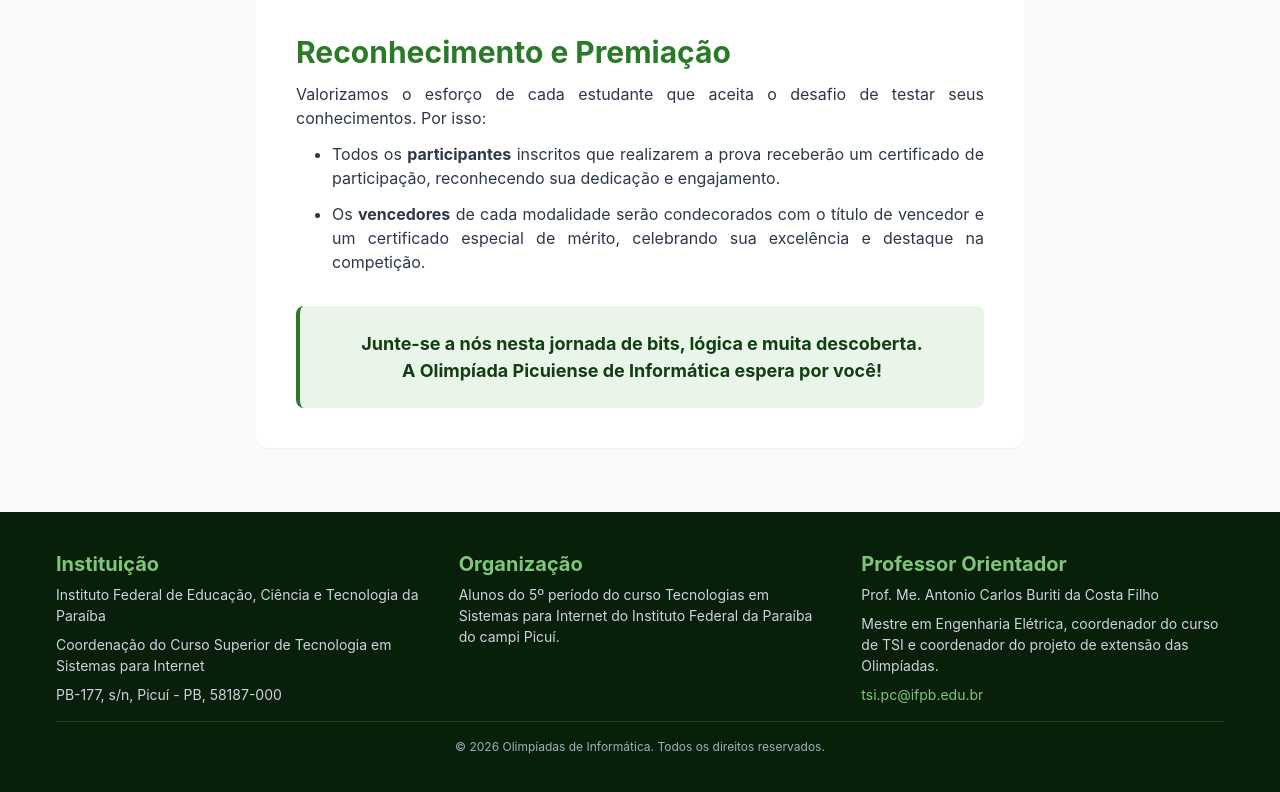
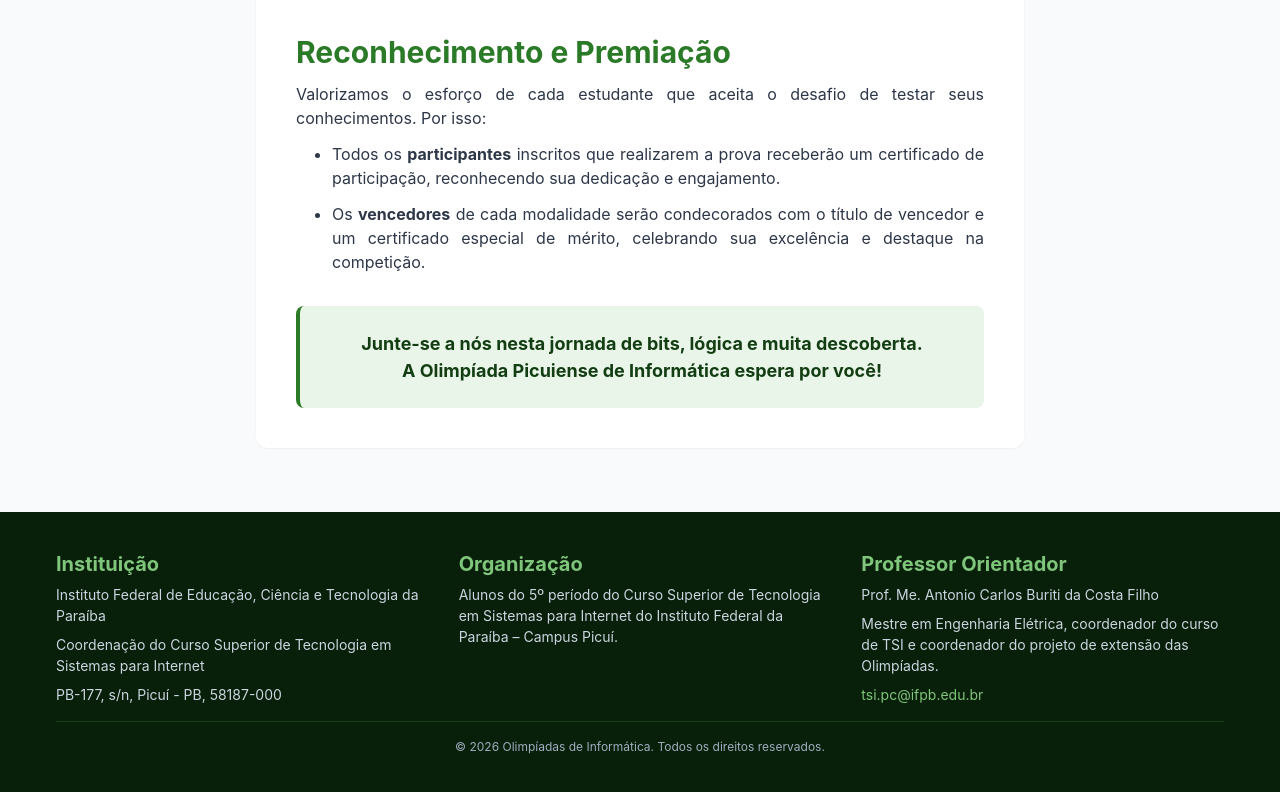
Before and after one commit to EmerSormany/olimpiadainformatica, a React (Vite) app in the folder olimpiadas-frontend/: page /about in a window 1280 px wide. Shown: the part 1058-1850 px from the top of the page. Built offline with nearby package versions, Linux system fonts and the light colour scheme.

Commit message:
alteração texto organização no footer

```diff
--- a/olimpiadas-frontend/src/components/footer/Footer.jsx
+++ b/olimpiadas-frontend/src/components/footer/Footer.jsx
@@ -36,7 +36,7 @@ export default function Footer() {
               Organização
             </Heading>
             <Text fontSize="sm" color="gray.300">
-              Alunos do 5º período do curso Tecnologias em Sistemas para Internet do Instituto Federal da Paraíba do campi Picuí.
+              Alunos do 5º período do Curso Superior de Tecnologia em Sistemas para Internet do Instituto Federal da Paraíba – Campus Picuí.
             </Text>
           </Stack>
 
```
